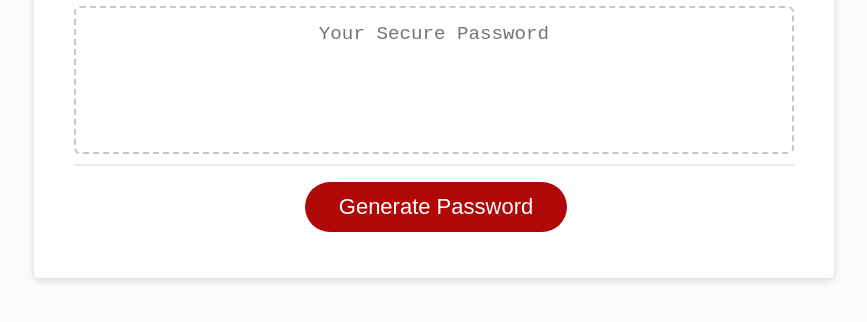
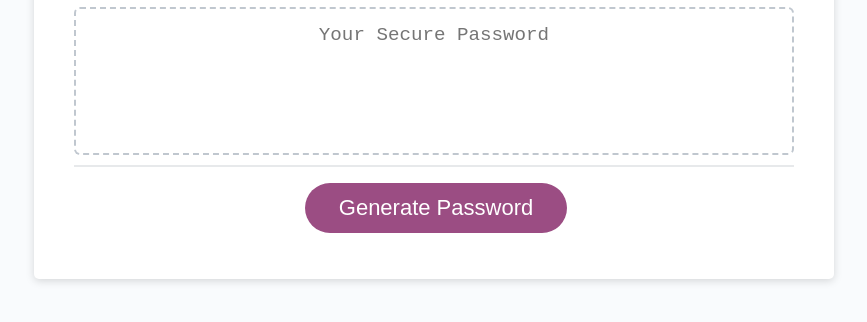
Before and after one commit to courtneyajensen/Javascript-Password-Challenge, a plain HTML site: page 02-Challenge/Develop/index.html in a window 1280 px wide. Shown: the part 242-564 px from the top of the page, without its empty margins (206-1073 px from the left). Drawn offline with Linux system fonts and the light colour scheme.

Commit message:
Yet another commit

```diff
--- a/02-Challenge/Develop/style.css
+++ b/02-Challenge/Develop/style.css
@@ -13,7 +13,7 @@ body,
 }
 
 body {
-  font-family: sans-serif;
+  font-family: cursive;
   background-color: #f9fbfd;
 }
 
@@ -74,7 +74,7 @@ header {
 
 .btn {
   border: none;
-  background-color: hsl(360, 91%, 36%);
+  background-color: rgb(155, 77, 131);
   border-radius: 25px;
   box-shadow: rgba(0, 0, 0, 0.1) 0px 1px 6px 0px rgba(0, 0, 0, 0.2) 0px 1px 1px
     0px;
```
